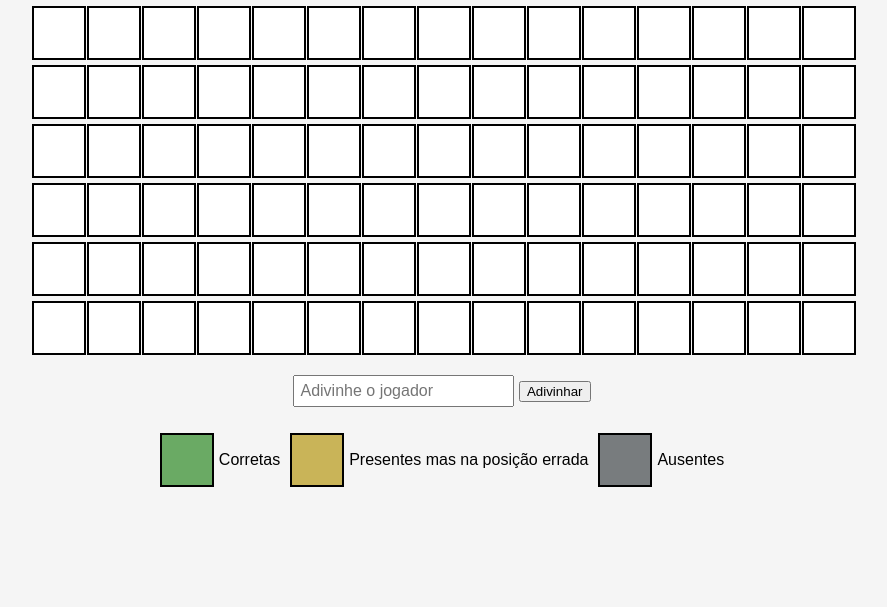
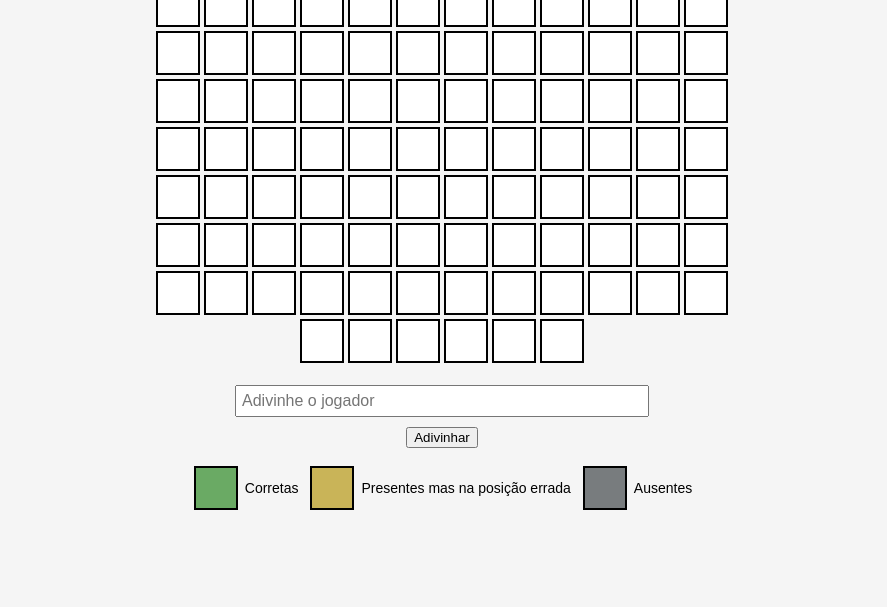
Before and after one commit to rlasevitz/vascle, a plain HTML site: page index.html in a window 1280 px wide. Shown: the part 193-800 px from the top of the page, without its empty margins (198-1085 px from the left). Drawn offline with Linux system fonts and the light colour scheme.

Commit message:
Update styles.css

```diff
--- a/styles.css
+++ b/styles.css
@@ -6,22 +6,24 @@ body {
     height: 100vh;
     margin: 0;
     background-color: #f5f5f5;
+    flex-direction: column;
 }
 
 .game-container {
     text-align: center;
+    max-width: 600px;
 }
 
 #board {
-    display: grid;
-    grid-template-columns: repeat(15, 50px);
-    grid-gap: 5px;
+    display: flex;
+    flex-wrap: wrap;
+    justify-content: center;
     margin-bottom: 20px;
 }
 
 .tile {
-    width: 50px;
-    height: 50px;
+    width: 40px;
+    height: 40px;
     border: 2px solid #000;
     display: flex;
     justify-content: center;
@@ -29,6 +31,7 @@ body {
     font-size: 20px;
     font-weight: bold;
     background-color: #fff;
+    margin: 2px;
 }
 
 .correct {
@@ -47,12 +50,17 @@ body {
     margin-bottom: 10px;
     padding: 5px;
     font-size: 16px;
+    width: 80%;
+    max-width: 400px;
+    display: block;
+    margin: 10px auto;
 }
 
 #legend {
     display: flex;
     justify-content: center;
     gap: 10px;
+    flex-wrap: wrap;
 }
 
 #legend p {
@@ -60,4 +68,5 @@ body {
     display: flex;
     align-items: center;
     gap: 5px;
+    font-size: 14px;
 }
```
